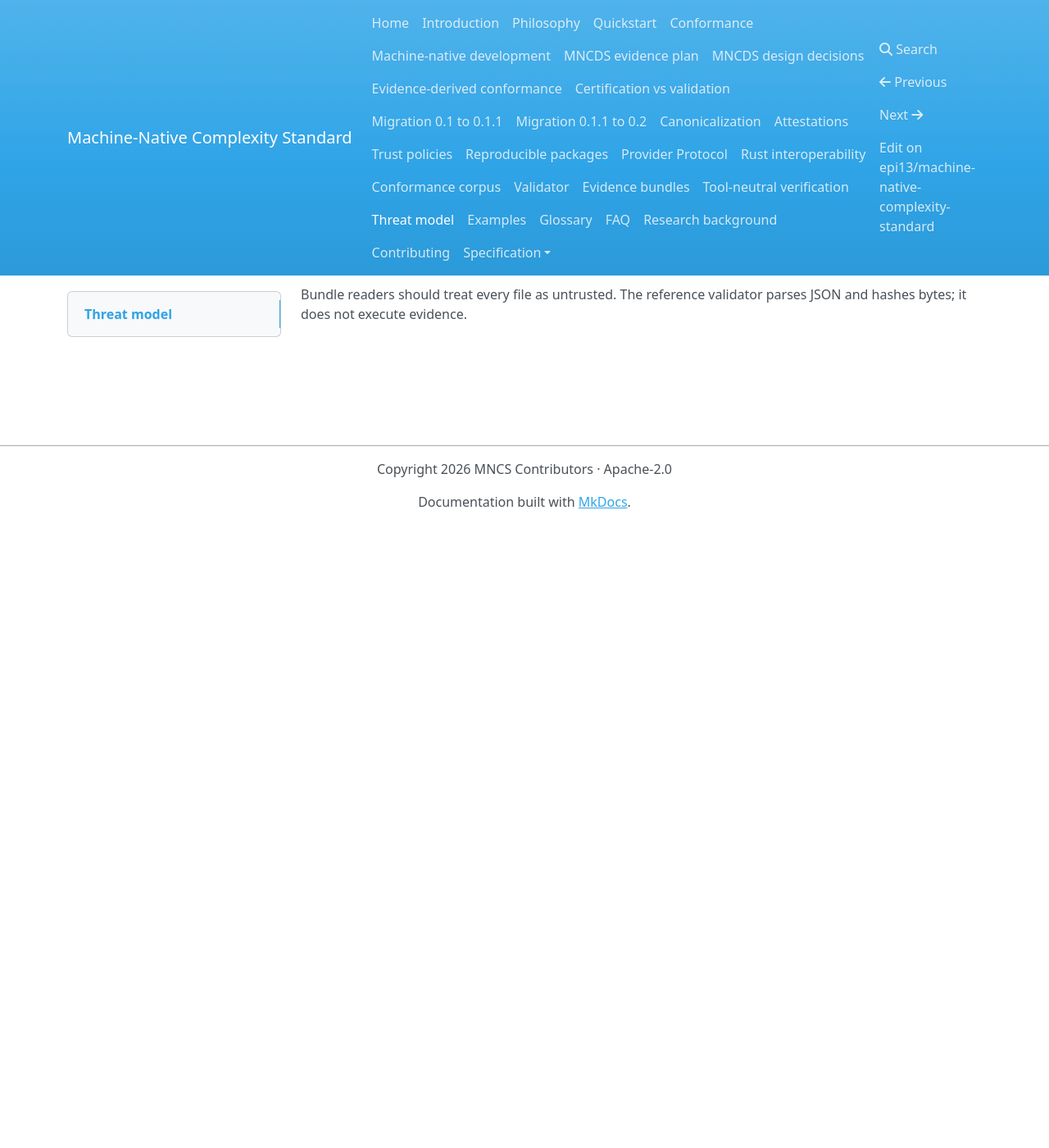
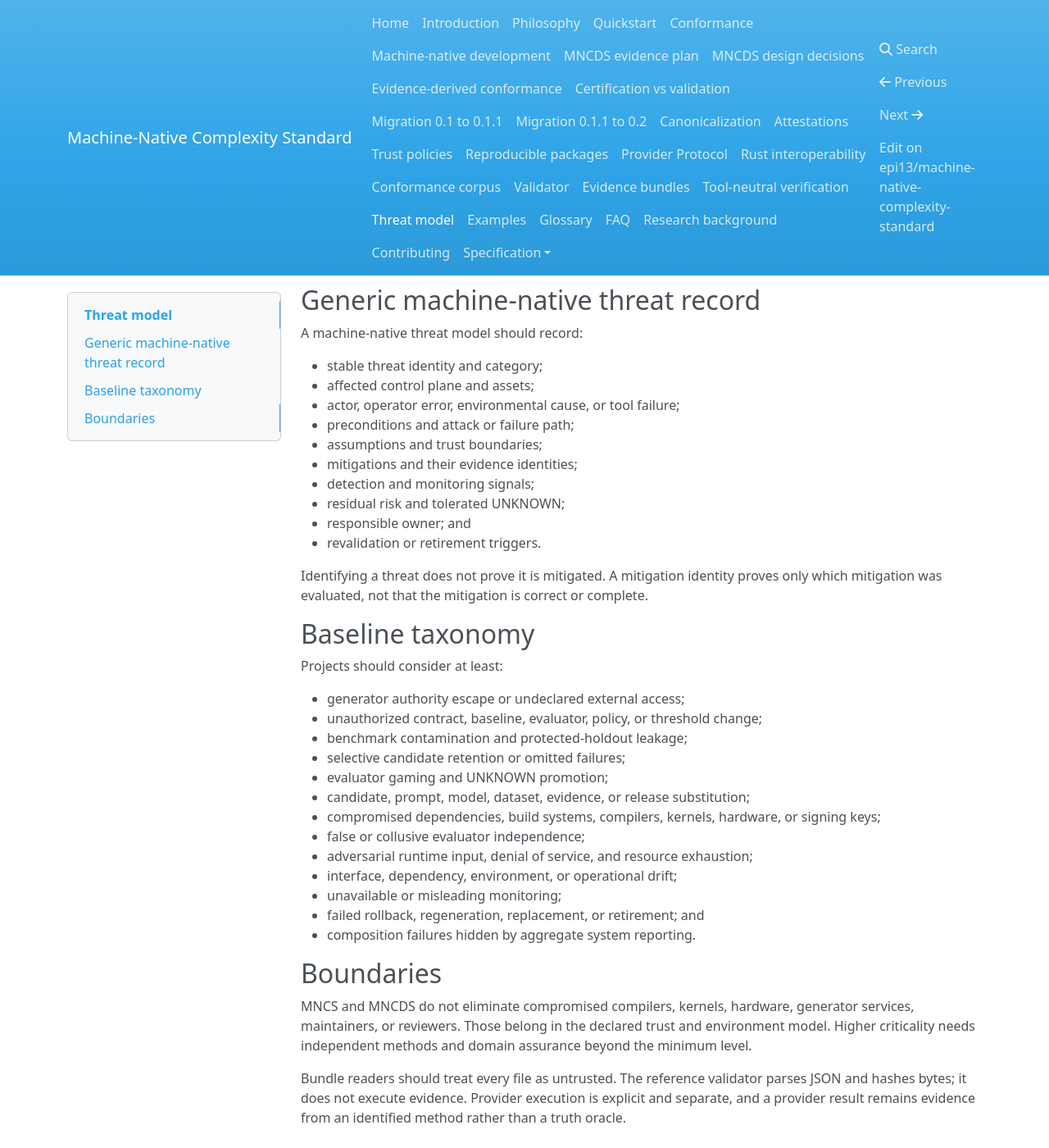
Before and after one commit to epi13/machine-native-complexity-standard, an MkDocs documentation site: the page built from docs/threat-model.md, in a window 1280 px wide and 1400 px high, scrolled down 243 px. Shown: the whole window at 82% size. Built offline with MkDocs 1.6.1, drawn with Linux system fonts in a browser that asks for light colours; nearby versions of some CDN libraries; before the commit the page ends 900 px from its top, so only the background shows below that.

Commit message:
Expand the machine-native threat framework

```diff
--- a/docs/threat-model.md
+++ b/docs/threat-model.md
@@ -1,13 +1,59 @@
 # Threat model
 
-MNCS addresses accidental or adversarial substitution of sources and evidence,
-silent post-certification edits, incomplete claims, hidden UNKNOWN results, invalid
-performance victories, unsafe evidence execution, path traversal, provider
-overclaiming, and irreproducible generation.
+MNCS addresses accidental or adversarial substitution of sources and evidence, silent
+post-certification edits, incomplete claims, hidden UNKNOWN results, invalid performance
+victories, unsafe evidence execution, path traversal, provider overclaiming, and
+irreproducible generation.
 
-It does not eliminate compromised compilers, kernels, hardware, generator services,
-or maintainers. Those belong in the declared trust and environment model. Higher
-criticality needs independent methods and domain assurance beyond the minimum level.
+MNCDS adds controls for generator authority escape, contract and baseline manipulation,
+evaluator and threshold mutation, benchmark contamination, holdout leakage, selective
+candidate reporting, false independence, unreproducible selection, and unsafe release or
+retirement.
 
-Bundle readers should treat every file as untrusted. The reference validator parses
-JSON and hashes bytes; it does not execute evidence.
+## Generic machine-native threat record
+
+A machine-native threat model should record:
+
+- stable threat identity and category;
+- affected control plane and assets;
+- actor, operator error, environmental cause, or tool failure;
+- preconditions and attack or failure path;
+- assumptions and trust boundaries;
+- mitigations and their evidence identities;
+- detection and monitoring signals;
+- residual risk and tolerated UNKNOWN;
+- responsible owner; and
+- revalidation or retirement triggers.
+
+Identifying a threat does not prove it is mitigated. A mitigation identity proves only
+which mitigation was evaluated, not that the mitigation is correct or complete.
+
+## Baseline taxonomy
+
+Projects should consider at least:
+
+- generator authority escape or undeclared external access;
+- unauthorized contract, baseline, evaluator, policy, or threshold change;
+- benchmark contamination and protected-holdout leakage;
+- selective candidate retention or omitted failures;
+- evaluator gaming and UNKNOWN promotion;
+- candidate, prompt, model, dataset, evidence, or release substitution;
+- compromised dependencies, build systems, compilers, kernels, hardware, or signing keys;
+- false or collusive evaluator independence;
+- adversarial runtime input, denial of service, and resource exhaustion;
+- interface, dependency, environment, or operational drift;
+- unavailable or misleading monitoring;
+- failed rollback, regeneration, replacement, or retirement; and
+- composition failures hidden by aggregate system reporting.
+
+## Boundaries
+
+MNCS and MNCDS do not eliminate compromised compilers, kernels, hardware, generator
+services, maintainers, or reviewers. Those belong in the declared trust and environment
+model. Higher criticality needs independent methods and domain assurance beyond the
+minimum level.
+
+Bundle readers should treat every file as untrusted. The reference validator parses JSON
+and hashes bytes; it does not execute evidence. Provider execution is explicit and
+separate, and a provider result remains evidence from an identified method rather than a
+truth oracle.
```
